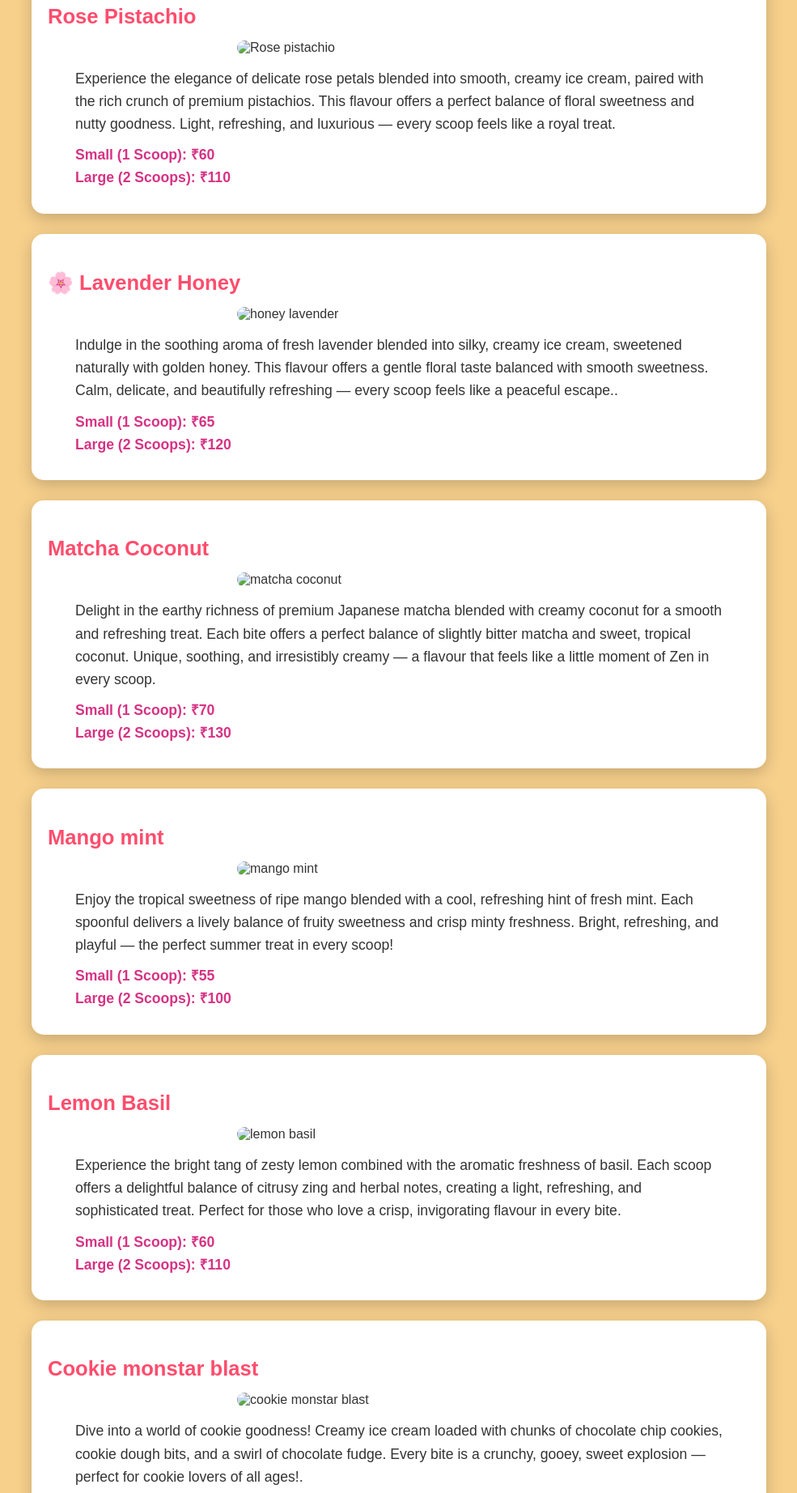
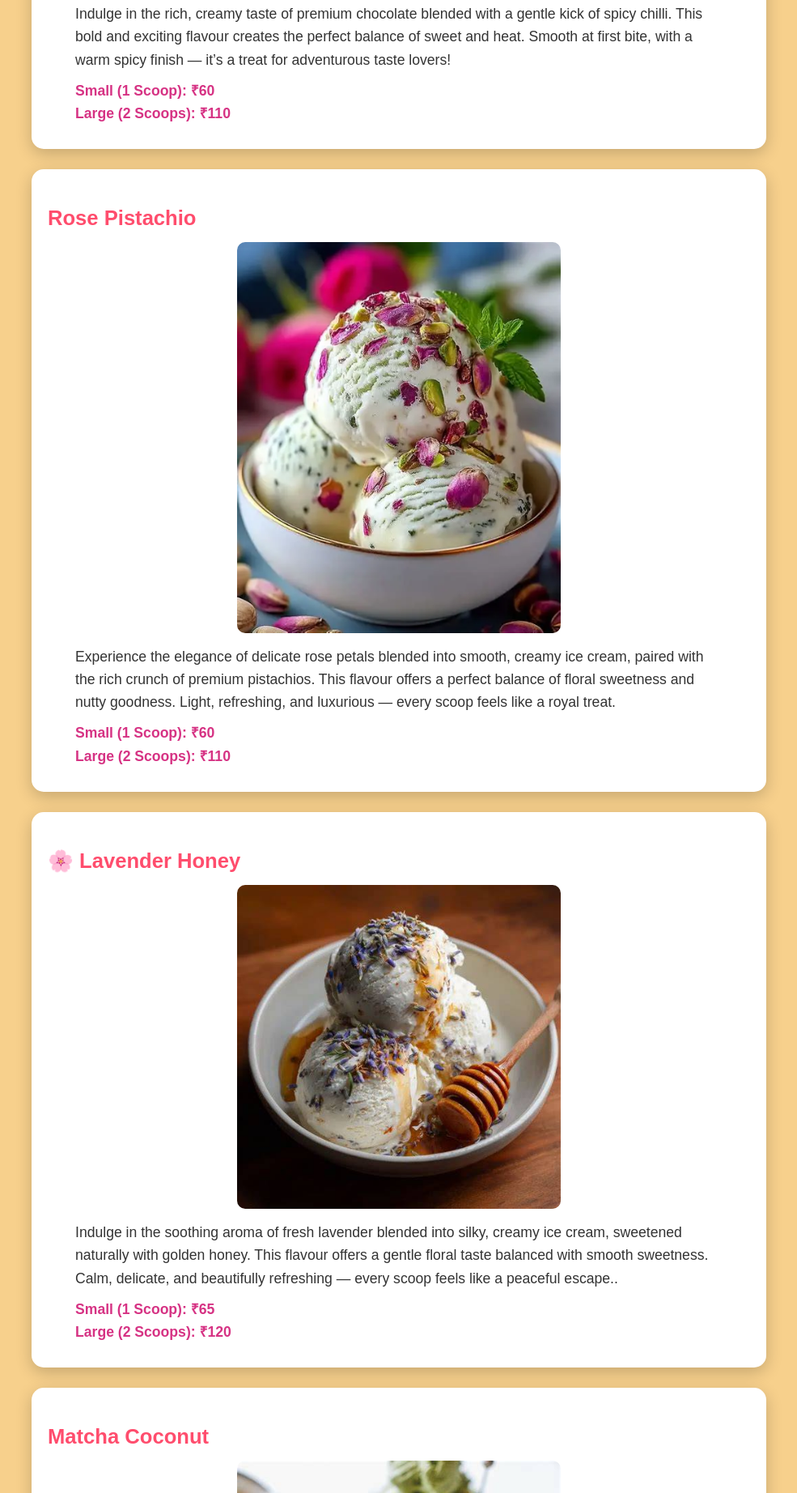
Before and after one commit to Isha-web-5/DREAMY-SCOOPSS---unique-flavour-of-ice-cream, a plain HTML site: page index.html in a window 1280 px wide. Shown: the part 956-2800 px from the top of the page at 81% size, without its empty margins (147-1132 px from the left). Drawn offline with Linux system fonts and the light colour scheme; the site is published under a folder, as on GitHub Pages, so addresses that start at the root find nothing.

Commit message:
updated image file

```diff
--- a/index.html
+++ b/index.html
@@ -32,7 +32,7 @@
 
         <div class="card">
             <h3> Chocolate Chilli</h3>
-            <img src="/assests/chocolate chilli.webp" alt="chocolate chilli ice creams">
+            <img src="assests/chocolate chilli.webp" alt="chocolate chilli ice creams">
             <p>Indulge in the rich, creamy taste of premium chocolate blended with a gentle kick of spicy chilli. This
                 bold and exciting flavour creates the perfect balance of sweet and heat. Smooth at first bite, with a
                 warm spicy finish — it’s a treat for adventurous taste lovers!</p>
@@ -44,7 +44,7 @@
 
         <div class="card">
             <h3> Rose Pistachio</h3>
-            <img src="/assests/rose pistachio.webp" alt="Rose pistachio">
+            <img src="assests/rose pistachio.webp" alt="Rose pistachio">
             <p>Experience the elegance of delicate rose petals blended into smooth, creamy ice cream, paired with the
                 rich crunch of premium pistachios. This flavour offers a perfect balance of floral sweetness and nutty
                 goodness. Light, refreshing, and luxurious — every scoop feels like a royal treat.</p>
@@ -56,7 +56,7 @@
 
         <div class="card">
             <h3>🌸 Lavender Honey</h3>
-            <img src="/assests/honey lavender.jpeg"alt="honey lavender">
+            <img src="assests/honey lavender.jpeg"alt="honey lavender">
             <p>Indulge in the soothing aroma of fresh lavender blended into silky, creamy ice cream, sweetened naturally
                 with golden honey. This flavour offers a gentle floral taste balanced with smooth sweetness. Calm,
                 delicate, and beautifully refreshing — every scoop feels like a peaceful escape..</p>
@@ -68,7 +68,7 @@
 
         <div class="card">
             <h3>Matcha Coconut</h3>
-            <img src="/assests/matcha coconut.jpeg"alt="matcha coconut">
+            <img src="assests/matcha coconut.jpeg"alt="matcha coconut">
             <p>Delight in the earthy richness of premium Japanese matcha blended with creamy coconut for a smooth and
                 refreshing treat. Each bite offers a perfect balance of slightly bitter matcha and sweet, tropical
                 coconut. Unique, soothing, and irresistibly creamy — a flavour that feels like a little moment of Zen in
@@ -80,7 +80,7 @@
         </div>
         <div class="card">
             <h3> Mango mint</h3>
-            <img src="/assests/mango mint.webp"alt="mango mint">
+            <img src="assests/mango mint.webp"alt="mango mint">
             <p>Enjoy the tropical sweetness of ripe mango blended with a cool, refreshing hint of fresh mint. Each
                 spoonful delivers a lively balance of fruity sweetness and crisp minty freshness. Bright, refreshing,
                 and playful — the perfect summer treat in every scoop!</p>
@@ -91,7 +91,7 @@
         </div>
         <div class="card">
             <h3>Lemon Basil</h3>
-            <img src="/assests/lemon basil.webp"alt="lemon basil">
+            <img src="assests/lemon basil.webp"alt="lemon basil">
             <p>Experience the bright tang of zesty lemon combined with the aromatic freshness of basil. Each scoop
                 offers a delightful balance of citrusy zing and herbal notes, creating a light, refreshing, and
                 sophisticated treat. Perfect for those who love a crisp, invigorating flavour in every bite.</p>
@@ -102,7 +102,7 @@
         </div>
         <div class="card">
             <h3>Cookie monstar blast</h3>
-            <img src="/assests/cookie monstar blast.webp"alt="cookie monstar blast ">
+            <img src="assests/cookie monstar blast.webp"alt="cookie monstar blast ">
             <p>Dive into a world of cookie goodness! Creamy ice cream loaded with chunks of chocolate chip cookies,
                 cookie dough bits, and a swirl of chocolate fudge. Every bite is a crunchy, gooey, sweet explosion —
                 perfect for cookie lovers of all ages!.</p>
@@ -113,7 +113,7 @@
         </div>
         <div class="card">
             <h3>Paan flavour</h3>
-            <img src="/assests/paan.jpg"alt="paan flavour">
+            <img src="assests/paan.jpg"alt="paan flavour">
             <p>Savor the traditional Indian taste of fresh paan leaves blended into creamy ice cream, lightly sweetened
                 and finished with a hint of aromatic fennel and gulkand (rose petal preserve). This unique flavour is
                 refreshing, exotic, and a perfect fusion of classic Indian taste with a cool, creamy twist.</p>
@@ -124,7 +124,7 @@
         </div>
         <div class="card">
             <h3>Apple Cinnamon Crumble</h3>
-            <img src="/assests/apple cinnamon crumbel.webp"alt="apple cinnamon crumble">
+            <img src="assests/apple cinnamon crumbel.webp"alt="apple cinnamon crumble">
             <p>Enjoy the cozy flavours of spiced apple and warm cinnamon swirled into creamy ice cream, topped with
                 crunchy crumble bits. Every bite is like a comforting dessert in a scoop — sweet, spicy, and
                 delightfully textured, perfect for apple lovers and dessert enthusiasts alike.</p>
@@ -135,7 +135,7 @@
         </div>
         <div class="card">
             <h3> Cherry almond delight</h3>
-            <img src="/assests/cherry.jpeg"alt="cherry almond delight">
+            <img src="assests/cherry.jpeg"alt="cherry almond delight">
             <p>Indulge in the perfect harmony of sweet, juicy cherries and crunchy roasted almonds blended into creamy,
                 velvety ice cream. Each bite delivers a delightful mix of fruity sweetness and nutty texture — a classic
                 yet indulgent treat for every ice cream lover.</p>
```
